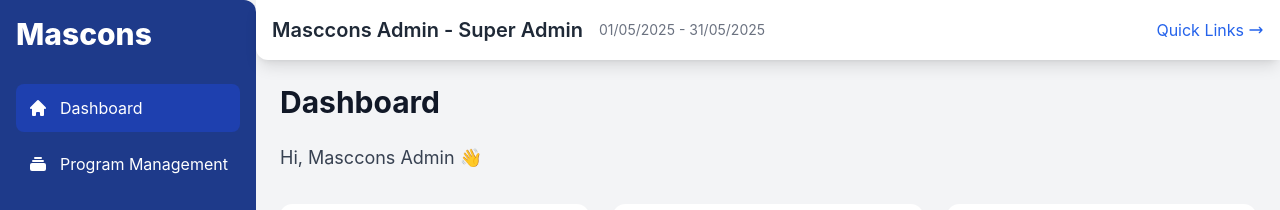
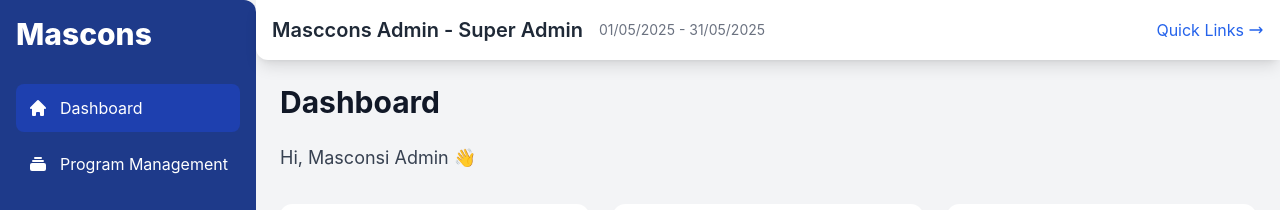
Before and after one commit to the-h-b/MASCONSIII, a React (Create React App) app: page /admin-dashboard in a window 1280 px wide. Shown: the top 210 px of the page. Built offline with nearby package versions, Linux system fonts and the light colour scheme; sample sign-in values are in the browser's storage.

Commit message:
AdminDashboard.jsx

```diff
--- a/src/pages/AdminDashboard.jsx
+++ b/src/pages/AdminDashboard.jsx
@@ -101,7 +101,7 @@
   return (
     <AdminLayout title="Super Admin">
       <h2 className="text-3xl font-bold text-gray-900 mb-6">Dashboard</h2>
-      <p className="text-lg text-gray-700 mb-8">Hi, Masccons Admin 👋</p>
+      <p className="text-lg text-gray-700 mb-8">Hi, Masconsi Admin 👋</p>
 
             {/* Metric Cards */}
             <div className="grid grid-cols-1 md:grid-cols-2 lg:grid-cols-3 gap-6 mb-8">
```
